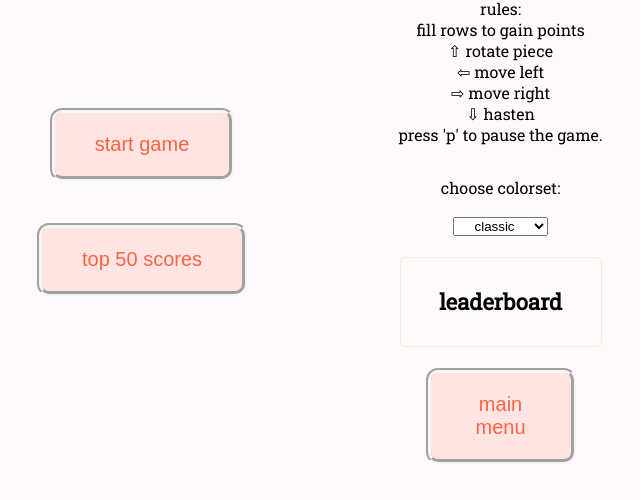
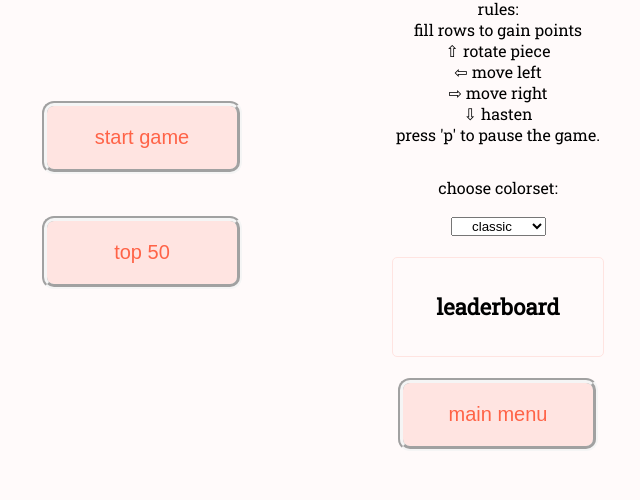
Before and after one commit to clarencekwong/Tetrotis, a plain HTML site: page index.html in a window 1280 px wide. Shown: the part 66-566 px from the top of the page, without its empty margins (518-1158 px from the left). Drawn offline with Linux system fonts and the light colour scheme; no server answers; a web font is replaced by a local one.

Commit message:
styling changes

```diff
--- a/src/index.css
+++ b/src/index.css
@@ -51,6 +51,7 @@ div {
   text-decoration: none;
   display: inline-block;
   font-size: 20px;
+  width: 200px;
 }
 
 .submission {
@@ -86,6 +87,7 @@ body {
   max-width: 200px;
   width: 100%;
   margin: auto;
+  padding: 5px;
 }
 
 h4 {
--- a/src/tetris.js
+++ b/src/tetris.js
@@ -409,7 +409,7 @@ document.addEventListener('DOMContentLoaded', e=> {
     document.querySelector('.start-menu').innerHTML += `
     <ul>
     <button id="startgame" class="button">start game</button><br><br><br>
-    <button id="top50" class="button">top 50 scores</button><br><br><br>
+    <button id="top50" class="button">top 50</button><br><br><br>
     </ul>
     `
     gameBGM.stop()
```
